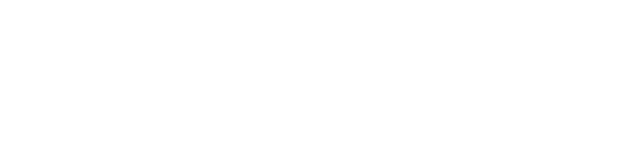
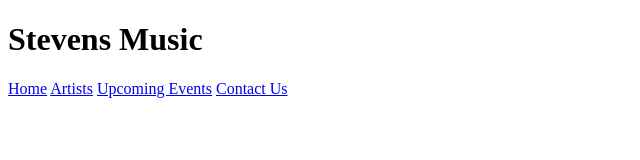
Before and after one commit to wmeb/CS146-Project, a plain HTML site: page artists.html in a window 1280 px wide. Shown: the whole page, without its empty margins (0-640 px from the left). Drawn offline with Linux system fonts and the light colour scheme.

Commit message:
nav bar for all pages

```diff
--- a/artists.html
+++ b/artists.html
@@ -5,6 +5,14 @@
     <title>Artists</title>
 </head>
 <body>
-
+<header>
+    <h1>Stevens Music</h1>
+    <nav>
+        <a href="index.html">Home</a>
+        <a href="artists.html">Artists</a>
+        <a href="upcoming.html">Upcoming Events</a>
+        <a href="contact.html">Contact Us</a>
+    </nav>
+</header>
 </body>
 </html>
```
Also changed, not shown: contact.html (+9 -1 lines), index.html (+2 -2 lines), upcoming.html (+9 -1 lines).
